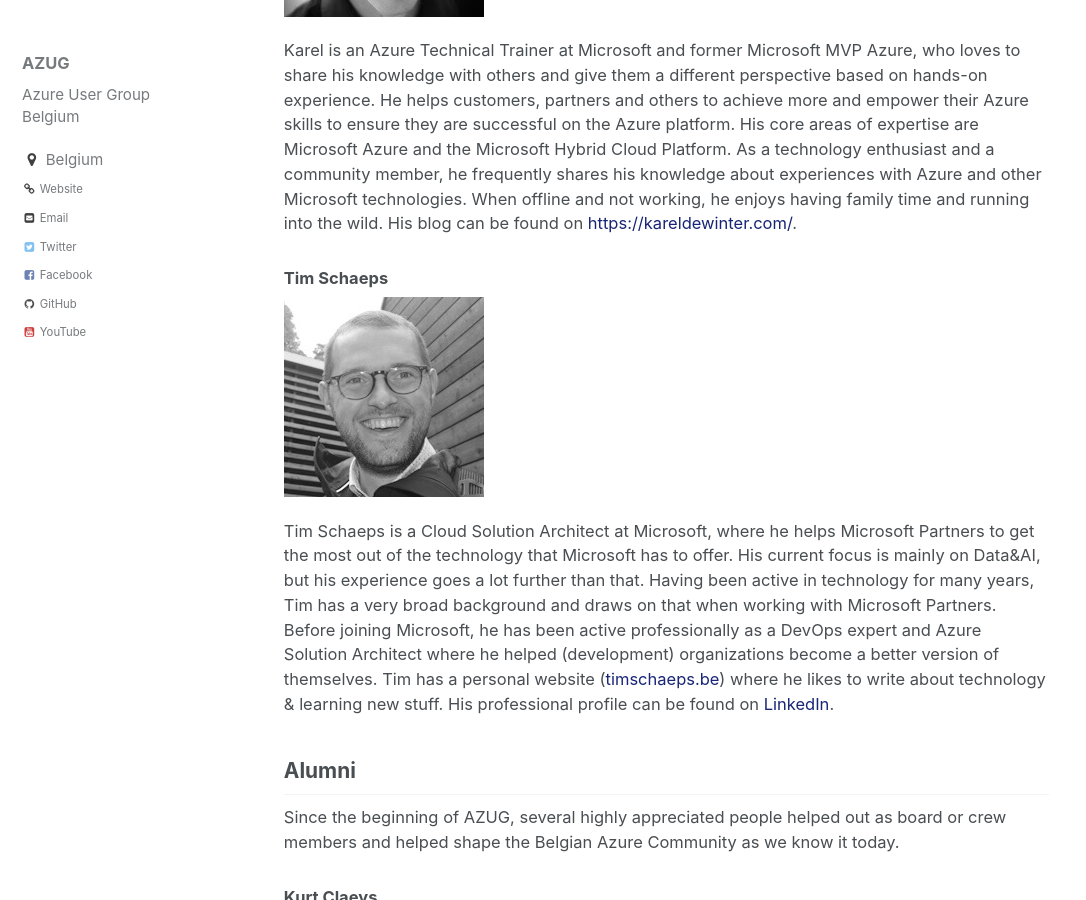
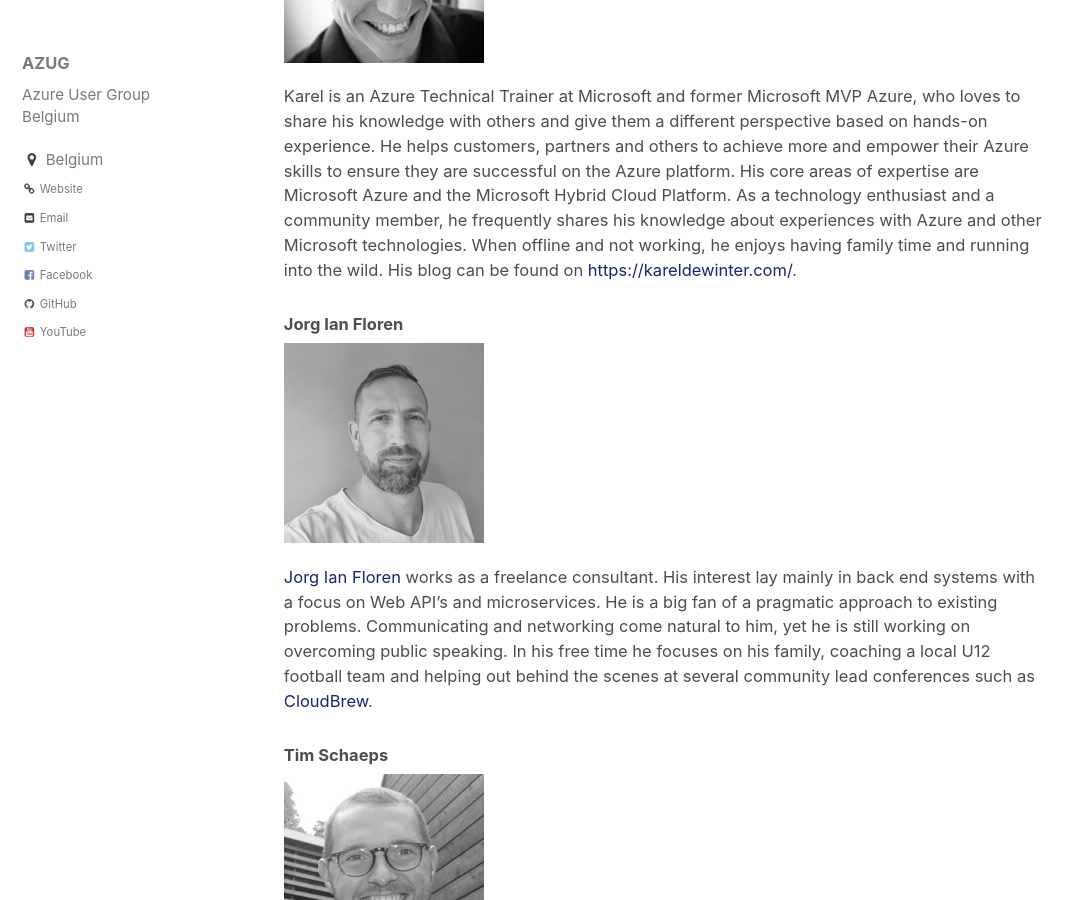
Before and after one commit to AzugBe/azugbe.github.io, a Jekyll site: the page built from _pages/about.md, in a window 1280 px wide and 900 px high, scrolled down 4946 px. Shown: the whole window, without its empty margins (0-1086 px from the left). Built offline with Jekyll 4.4.1, drawn with Linux system fonts in a browser that asks for light colours; comment, search, counter and statistics services are not loaded; some of the changed text lies outside the part shown.

Commit message:
Add Jorg Ian Floren Bio (#154)

```diff
--- a/_pages/about.md
+++ b/_pages/about.md
@@ -38,6 +38,8 @@ In 2017, Salma Haidar joined the AZUG crew as a volunteer.
 In 2018, Glenn Colpaert joined the AZUG crew as a volunteer.
 
 In 2022, Tom Kerkhove decided to focus on other things allowing new people to join the crew. Karel De Winter joined the team.
+
+In 2023, Jorg Ian Floren joined the AZUG crew as a volunteer.
 
 ## Crew
 
@@ -101,6 +103,11 @@ He helps customers, partners and others to achieve more and empower their Azure
 As a technology enthusiast and a community member, he frequently shares his knowledge about experiences with Azure and other Microsoft technologies.
 When offline and not working, he enjoys having family time and running into the wild. His blog can be found on <a href="https://kareldewinter.com/">https://kareldewinter.com/</a>.
 
+### Jorg Ian Floren
+
+![](/assets/media/crew/jorg-ian-floren.jpg)
+
+[Jorg Ian Floren](https://www.linkedin.com/in/jorgfloren/) works as a freelance consultant. His interest lay mainly in back end systems with a focus on Web API's and microservices. He is a big fan of a pragmatic approach to existing problems. Communicating and networking come natural to him, yet he is still working on overcoming public speaking.  In his free time he focuses on his family, coaching a local U12 football team and helping out behind the scenes at several community lead conferences such as [CloudBrew](https://www.cloudbrew.be).
 ### Tim Schaeps
 
 ![](/assets/media/crew/tim-schaeps.jpg)
```
Also changed, not shown: assets/media/crew/jorg-ian-floren.jpg (added).
